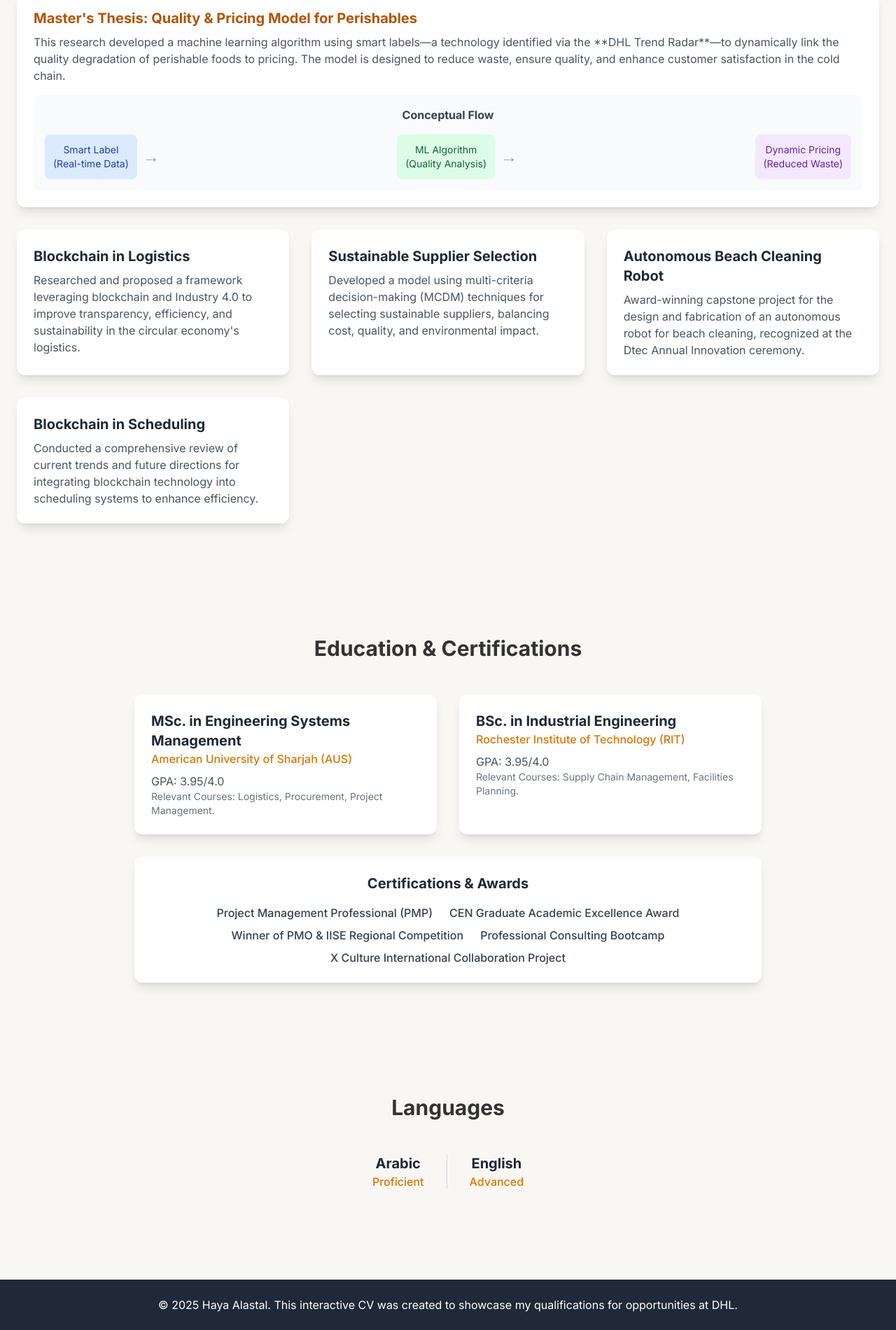
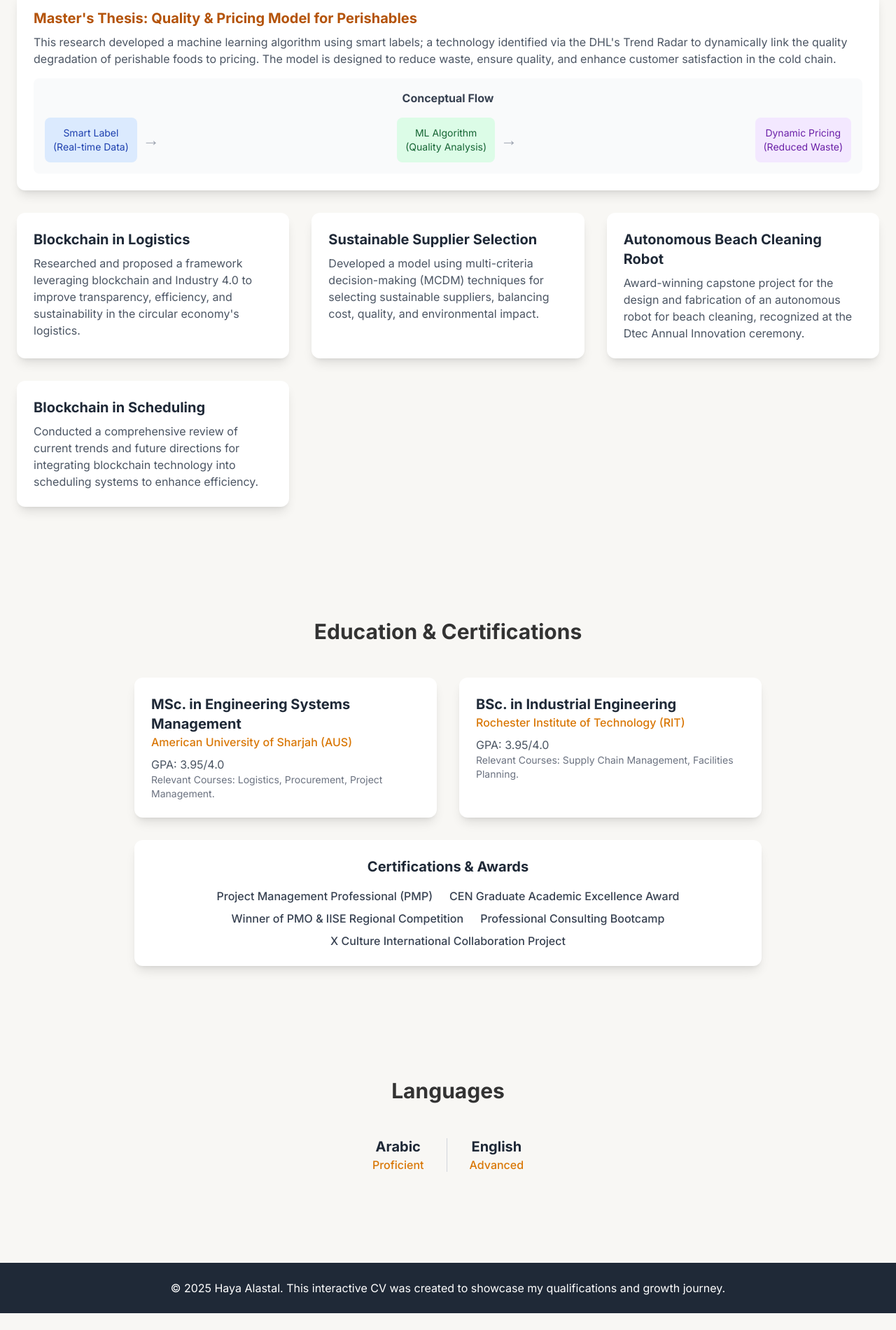
Before and after one commit to hayabalastal/hayaalastal.github.io, a plain HTML site: page index.html in a window 1280 px wide. Shown: the part 2678-4578 px from the top of the page at 70% size. After the commit the page ends 4554 px from the top, so only its background shows below. Drawn offline with nearby package versions, Linux system fonts and the light colour scheme.

Commit message:
Update index.html

```diff
--- a/index.html
+++ b/index.html
@@ -198,7 +198,7 @@
             <div class="grid grid-cols-1 md:grid-cols-2 lg:grid-cols-3 gap-8">
                 <div class="bg-white p-6 rounded-xl shadow-lg card-hover col-span-1 md:col-span-2 lg:col-span-3">
                     <h4 class="text-xl font-semibold text-amber-700">Master's Thesis: Quality & Pricing Model for Perishables</h4>
-                    <p class="mt-2 text-gray-600">This research developed a machine learning algorithm using smart labels—a technology identified via the **DHL Trend Radar**—to dynamically link the quality degradation of perishable foods to pricing. The model is designed to reduce waste, ensure quality, and enhance customer satisfaction in the cold chain.</p>
+                    <p class="mt-2 text-gray-600">This research developed a machine learning algorithm using smart labels; a technology identified via the DHL's Trend Radar to dynamically link the quality degradation of perishable foods to pricing. The model is designed to reduce waste, ensure quality, and enhance customer satisfaction in the cold chain.</p>
                     <div class="mt-4 bg-gray-50 p-4 rounded-lg">
                         <h5 class="font-semibold text-center mb-4 text-gray-700">Conceptual Flow</h5>
                         <div class="flex flex-col sm:flex-row items-center justify-between space-y-4 sm:space-y-0 sm:space-x-4 text-center text-sm">
@@ -280,7 +280,7 @@
 
     <footer class="bg-gray-800 text-white py-6">
         <div class="container mx-auto px-6 text-center">
-            <p>&copy; 2025 Haya Alastal. This interactive CV was created to showcase my qualifications for opportunities at DHL.</p>
+            <p>&copy; 2025 Haya Alastal. This interactive CV was created to showcase my qualifications and growth journey.</p>
         </div>
     </footer>
 
```
